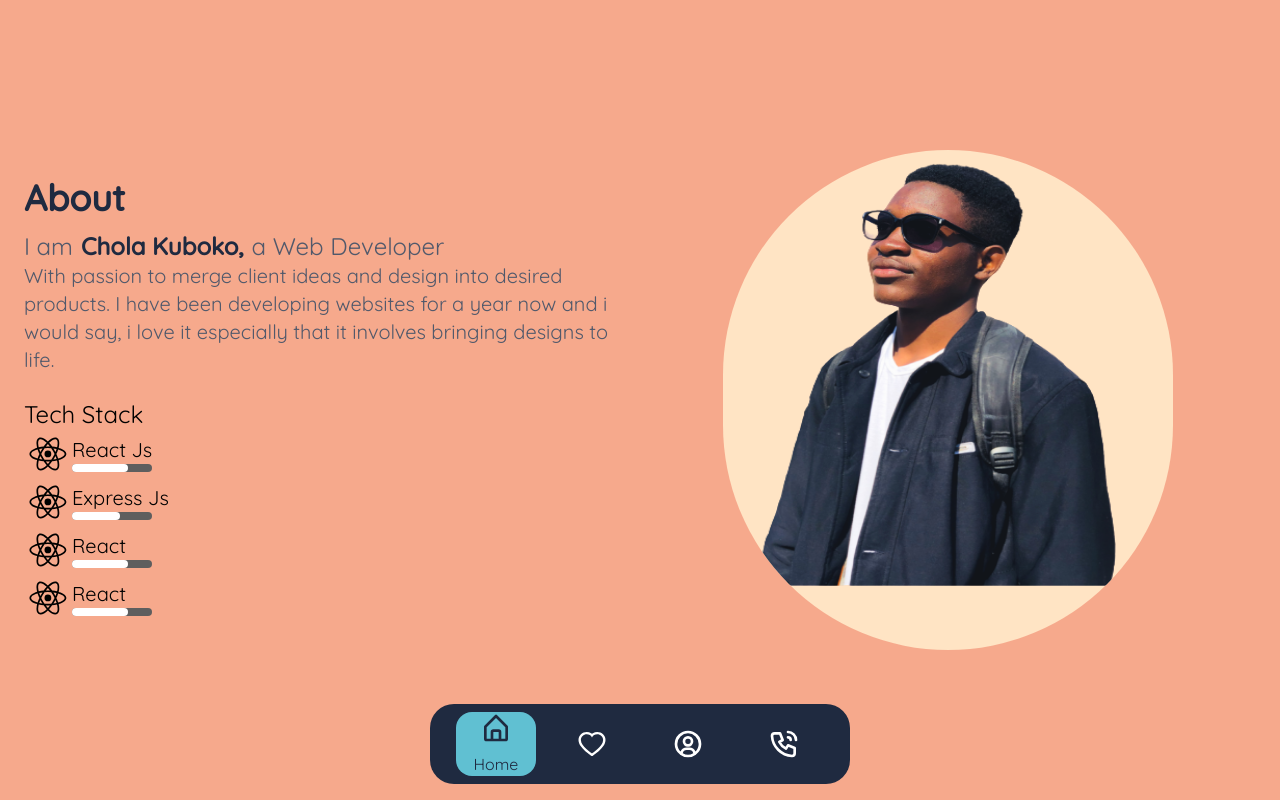
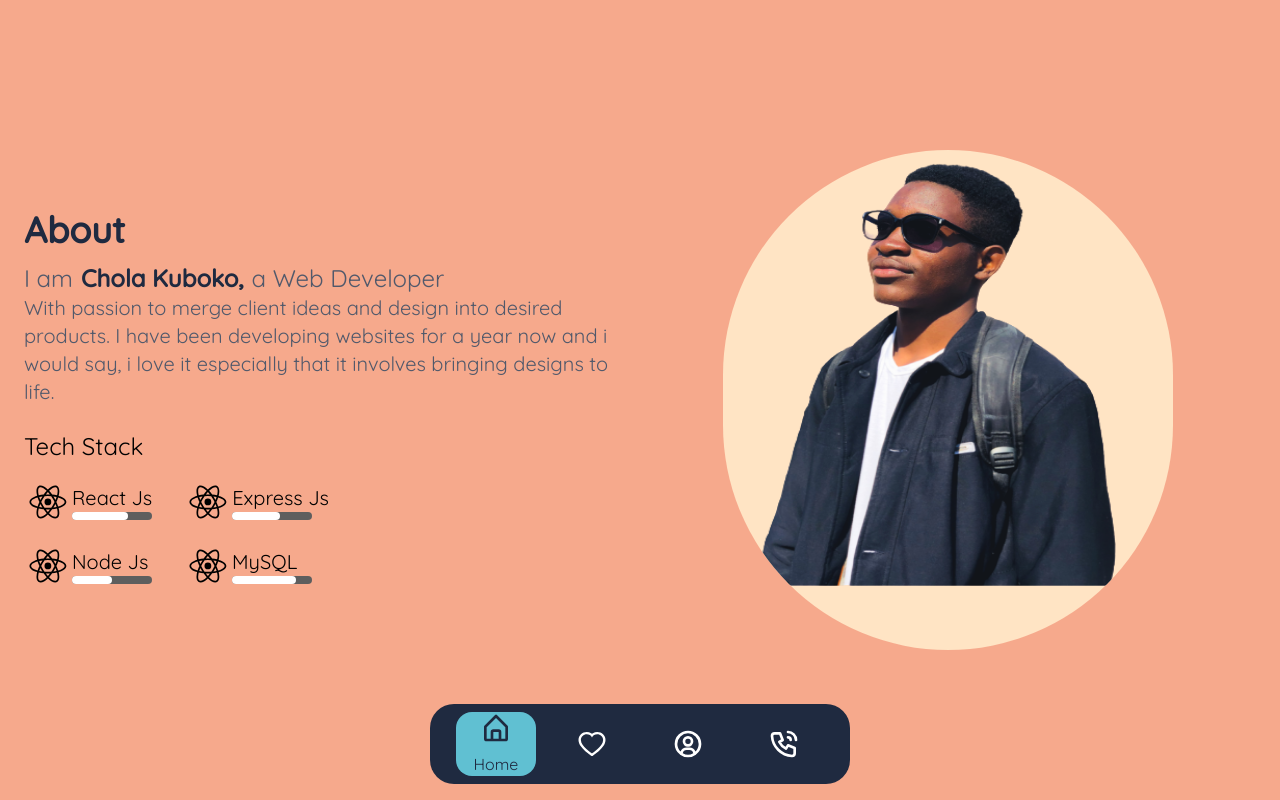
Before and after one commit to DC-21/react-tailwind-bottom-nav-webapp, a React (Vite) app: page /about in a window 1280 px wide. Built offline with nearby package versions, Linux system fonts and the light colour scheme.

Commit message:
first commit

```diff
--- a/src/pages/About.jsx
+++ b/src/pages/About.jsx
@@ -23,6 +23,7 @@ const About = () => {
           <div className="flex flex-col w-full pt-6">
             <p className="text-2xl">Tech Stack</p>
             <div>
+              <div className="flex gap-8 pt-4">
                 <div className="flex items-center">
                   <svg
                     viewBox="0 0 34 32"
@@ -69,6 +70,8 @@ const About = () => {
                     </div>
                   </div>
                 </div>
+              </div>
+              <div className="flex gap-8 pt-4">
               <div className="flex items-center">
                 <svg
                   viewBox="0 0 34 32"
@@ -86,9 +89,9 @@ const About = () => {
                   />
                 </svg>
                 <div>
-                  <p className="w-full text-xl">React</p>
+                  <p className="w-full text-xl">Node Js</p>
                   <div className="w-20 bg-[#5e5e5e] h-2 rounded">
-                    <div className="w-14 h-2 bg-white rounded"></div>
+                    <div className="w-10 h-2 bg-white rounded"></div>
                   </div>
                 </div>
               </div>
@@ -109,9 +112,10 @@ const About = () => {
                   />
                 </svg>
                 <div>
-                  <p className="w-full text-xl">React</p>
+                  <p className="w-full text-xl">MySQL</p>
                   <div className="w-20 bg-[#5e5e5e] h-2 rounded">
-                    <div className="w-14 h-2 bg-white rounded"></div>
+                    <div className="w-16 h-2 bg-white rounded"></div>
+                  </div>
                 </div>
               </div>
               </div>
```
Lines whose indentation alone changed are shown as unchanged.
